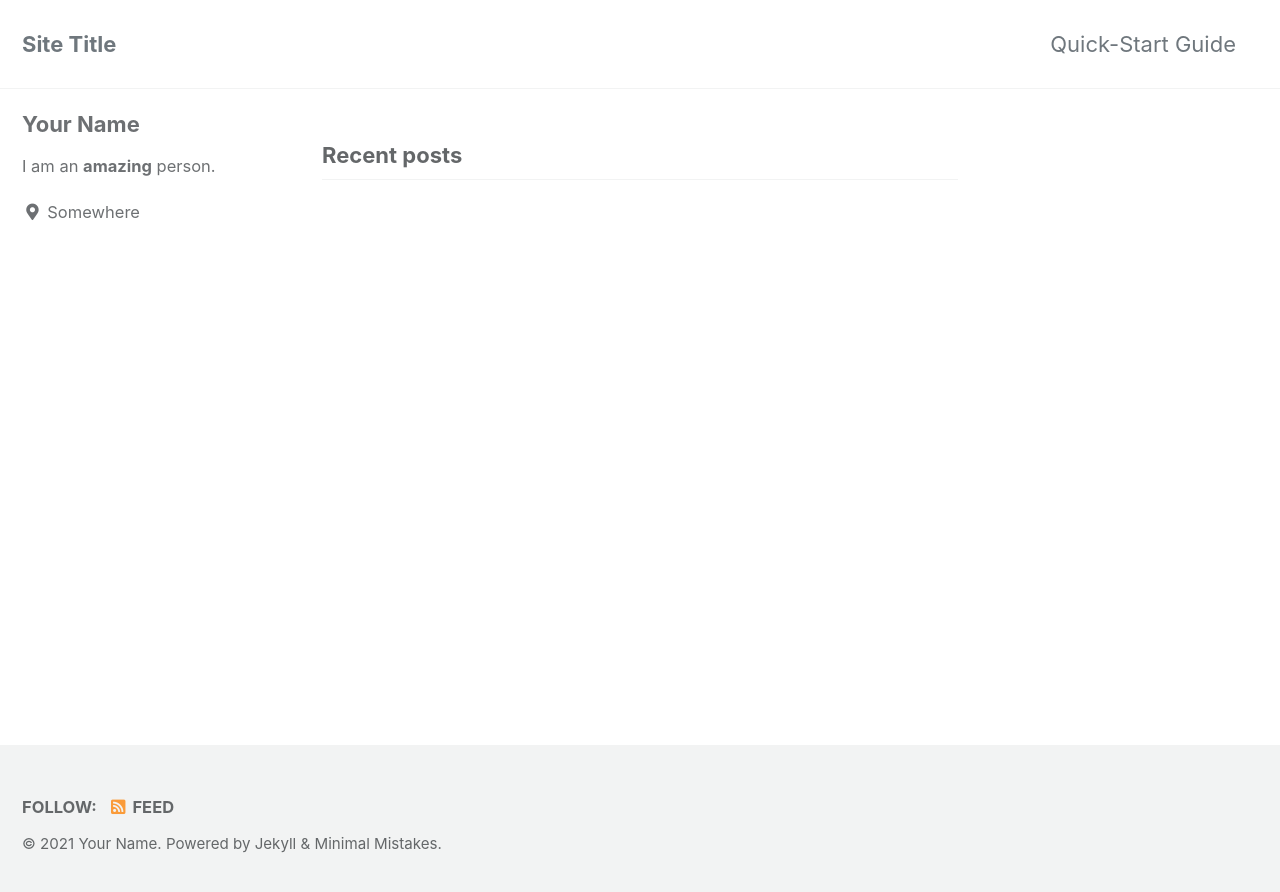
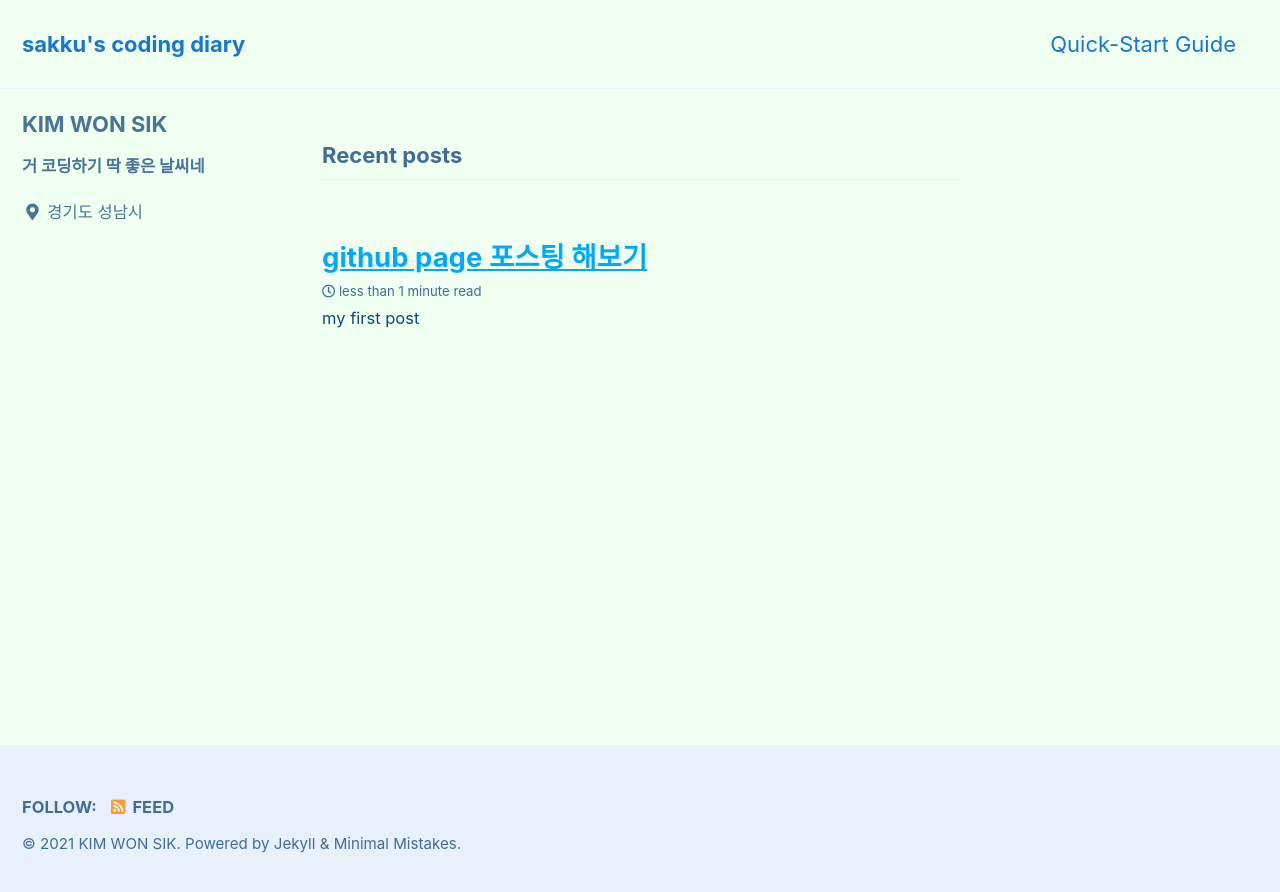
Before and after one commit to wonsakku/wonsakku.github.io, a Jekyll site: the page built from index.html, in a window 1280 px wide. Shown: the top 892 px of the page. Built offline with Jekyll 4.4.1, drawn with Linux system fonts in a browser that asks for light colours; cached includes are drawn as plain includes; the list of posts is cut into pages by our own code.

Commit message:
posting test

```diff
--- a/Gemfile
+++ b/Gemfile
@@ -1,2 +1,4 @@
 source "https://rubygems.org"
 gemspec
+
+gem 'wdm', '>= 0.1.0'
--- a/_config.yml
+++ b/_config.yml
@@ -12,14 +12,14 @@
 
 # theme                  : "minimal-mistakes-jekyll"
 # remote_theme           : "mmistakes/minimal-mistakes"
-minimal_mistakes_skin    : "default" # "air", "aqua", "contrast", "dark", "dirt", "neon", "mint", "plum", "sunrise"
+minimal_mistakes_skin    : "aqua" # "default", "air", "aqua", "contrast", "dark", "dirt", "neon", "mint", "plum", "sunrise"
 
 # Site Settings
 locale                   : "en-US"
-title                    : "Site Title"
+title                    : "sakku's coding diary"
 title_separator          : "-"
 subtitle                 : # site tagline that appears below site title in masthead
-name                     : "Your Name"
+name                     : "KIM WON SIK"
 description              : "An amazing website."
 url                      : # the base hostname & protocol for your site e.g. "https://mmistakes.github.io"
 baseurl                  : # the subpath of your site, e.g. "/blog"
@@ -101,10 +101,10 @@ analytics:
 
 # Site Author
 author:
-  name             : "Your Name"
+  name             : "KIM WON SIK"
   avatar           : # path of avatar image, e.g. "/assets/images/bio-photo.jpg"
-  bio              : "I am an **amazing** person."
-  location         : "Somewhere"
+  bio              : "**거 코딩하기 딱 좋은 날씨네**"
+  location         : "경기도 성남시"
   email            :
   links:
     - label: "Email"
--- /dev/null
+++ b/_posts/2021-07-19-my-first-post.md
@@ -0,0 +1,16 @@
+---
+title: "github page 포스팅 해보기"
+export: "github page 포트팅 테스트입니다."
+
+categories:
+    - Blog
+
+tags:
+     - [Blog, Github]
+
+date: 2021-07-19
+last_modified_at: 2021-07-19
+---
+
+
+# my first post
```
